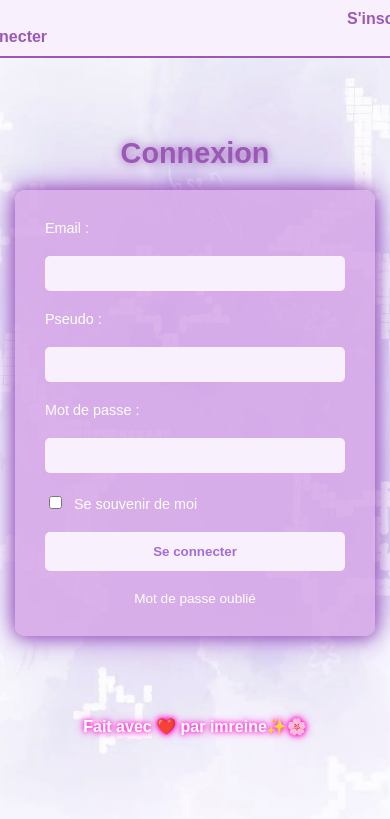
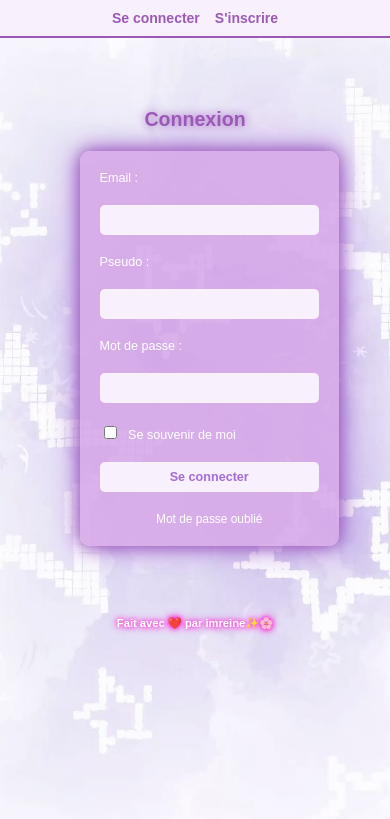
Before and after one commit to imreine/site_gaming, a PHP site: page / in a window 390 px wide; the page is wider, and only the part inside the window is pictured. Shown: the top 819 px of that part. Run offline with PHP 8.4, Linux system fonts and the light colour scheme.

Commit message:
Ajouts et améliorations

```diff
--- a/style.css
+++ b/style.css
@@ -125,3 +125,35 @@ footer p {
   font-weight: bold;
   text-shadow: 0 0 5px #ff00cc, 0 0 10px #ff00cc;
 }
+
+@media (max-width: 480px) {
+  body {
+    background-size: cover;
+    font-size: 14px;
+  }
+
+  nav ul {
+    flex-direction: row;
+    gap: 15px;
+  }
+
+  form {
+    width: 95%;
+    padding: 20px;
+  }
+
+  h3 {
+    font-size: 1.4em;
+    text-align: center;
+  }
+
+  input, button {
+    font-size: 0.9em;
+    padding: 8px;
+  }
+
+  footer {
+    font-size: 0.8em;
+    padding: 10px;
+  }
+}
```
